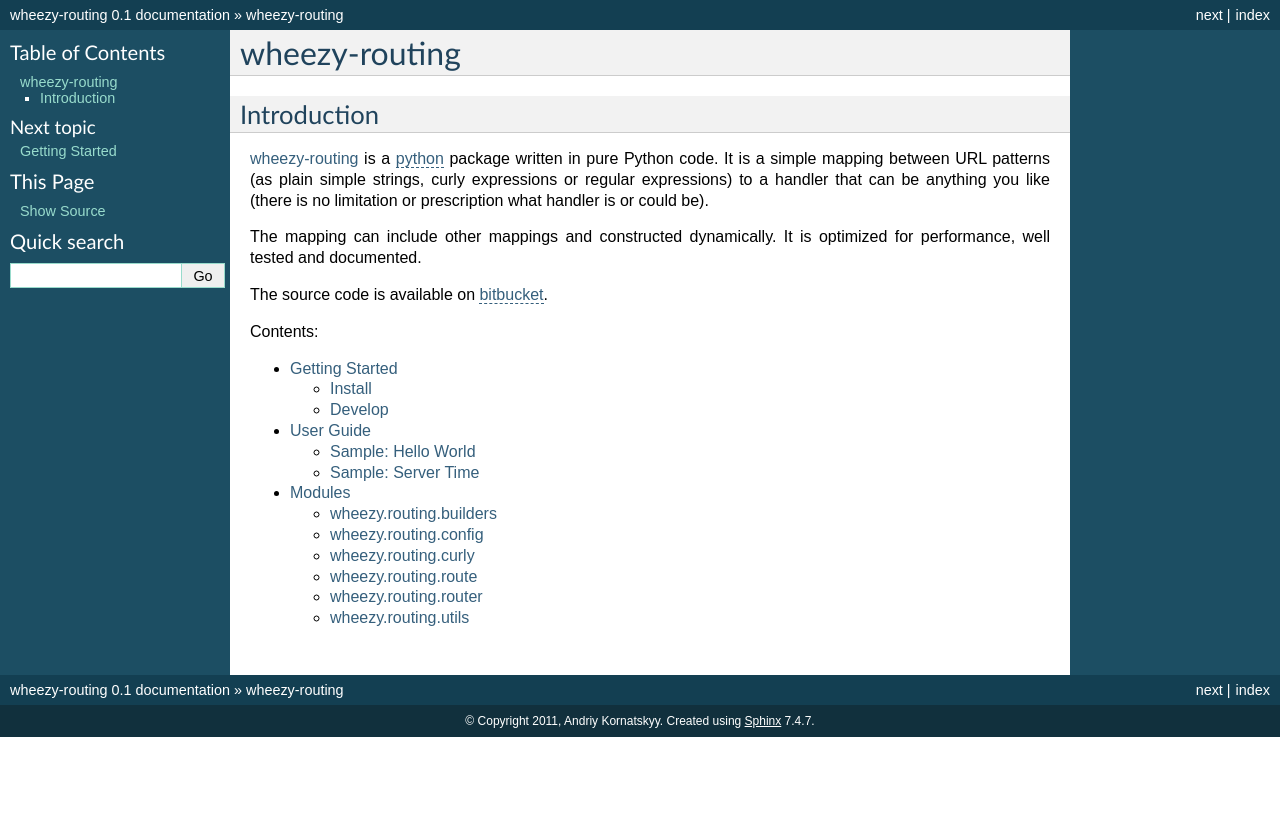
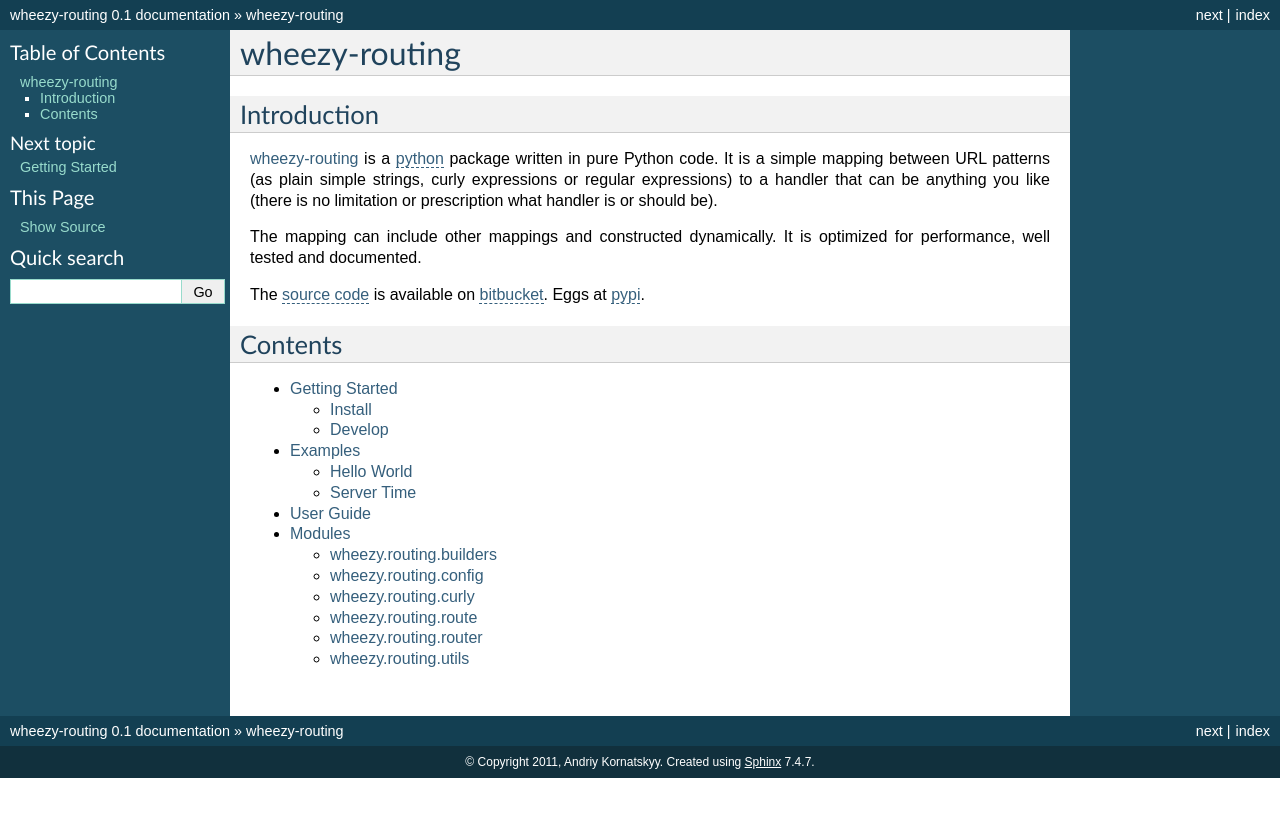
Before and after one commit to akornatskyy/wheezy.routing, a Sphinx documentation site: the page built from doc/index.rst, in a window 1280 px wide. Shown: the top 817 px of the page. Built offline with Sphinx 7.4.7, drawn with Linux system fonts in a browser that asks for light colours.

Commit message:
Moved examples out of userguid into own file.

```diff
--- a/doc/index.rst
+++ b/doc/index.rst
@@ -10,21 +10,25 @@
 code. It is a simple mapping between URL patterns (as plain
 simple strings, curly expressions or regular expressions) to
 a handler that can be anything you like (there is no limitation
-or prescription what handler is or could be).
+or prescription what handler is or should be).
 
 The mapping can include other mappings and constructed dynamically.
 It is optimized for performance, well tested and documented.
 
-The source code is available on `bitbucket`_.
+The `source code`_ is available on `bitbucket`_. Eggs at `pypi`_.
 
-Contents:
+Contents
+--------
 
 .. toctree::
    :maxdepth: 2
 
    gettingstarted
+   examples
    userguide
    modules
 
 .. _`python`: http://www.python.org
+.. _`source code`: https://bitbucket.org/akorn/wheezy-routing/src
 .. _`bitbucket`: https://bitbucket.org/akorn/wheezy-routing
+.. _`pypi`: http://pypi.python.org/pypi/wheezy-routing
```
Also changed, not shown: doc/examples.rst (added, +101 -0 lines), doc/userguide.rst (+0 -14 lines).
